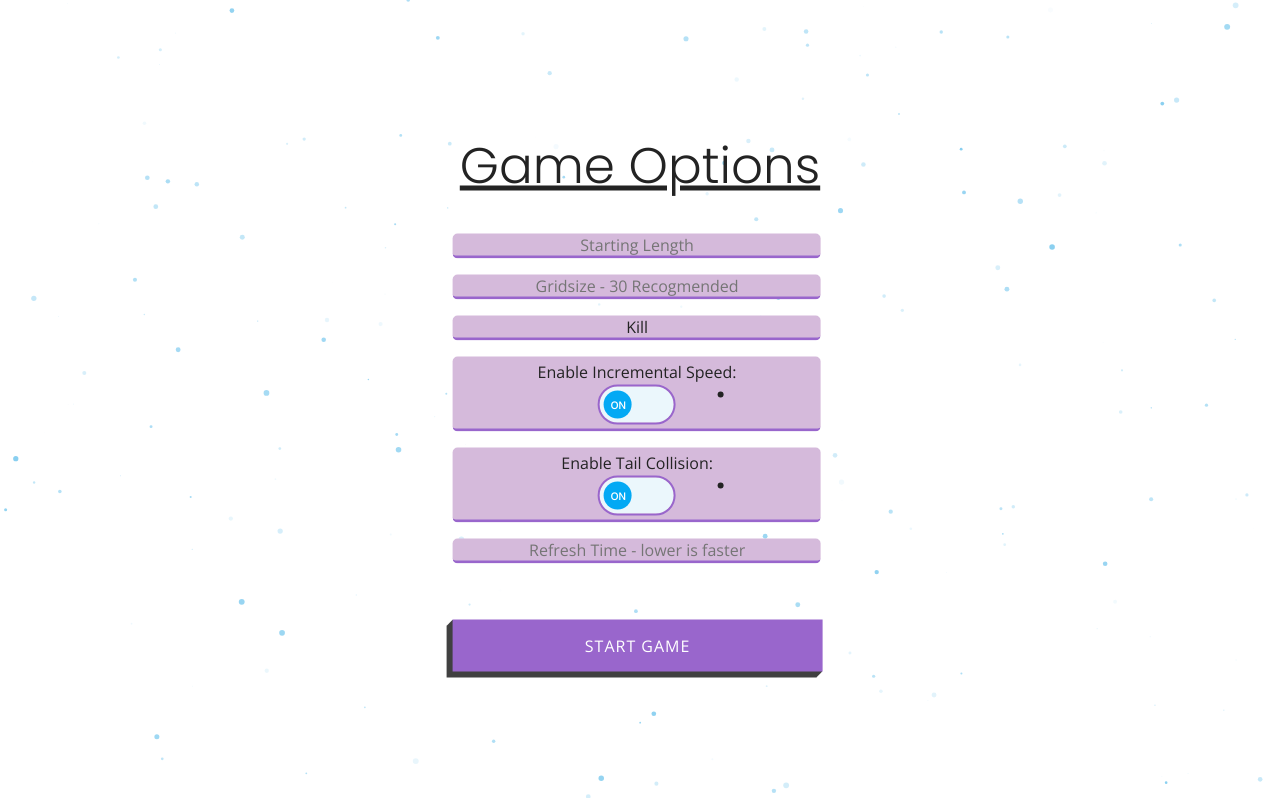
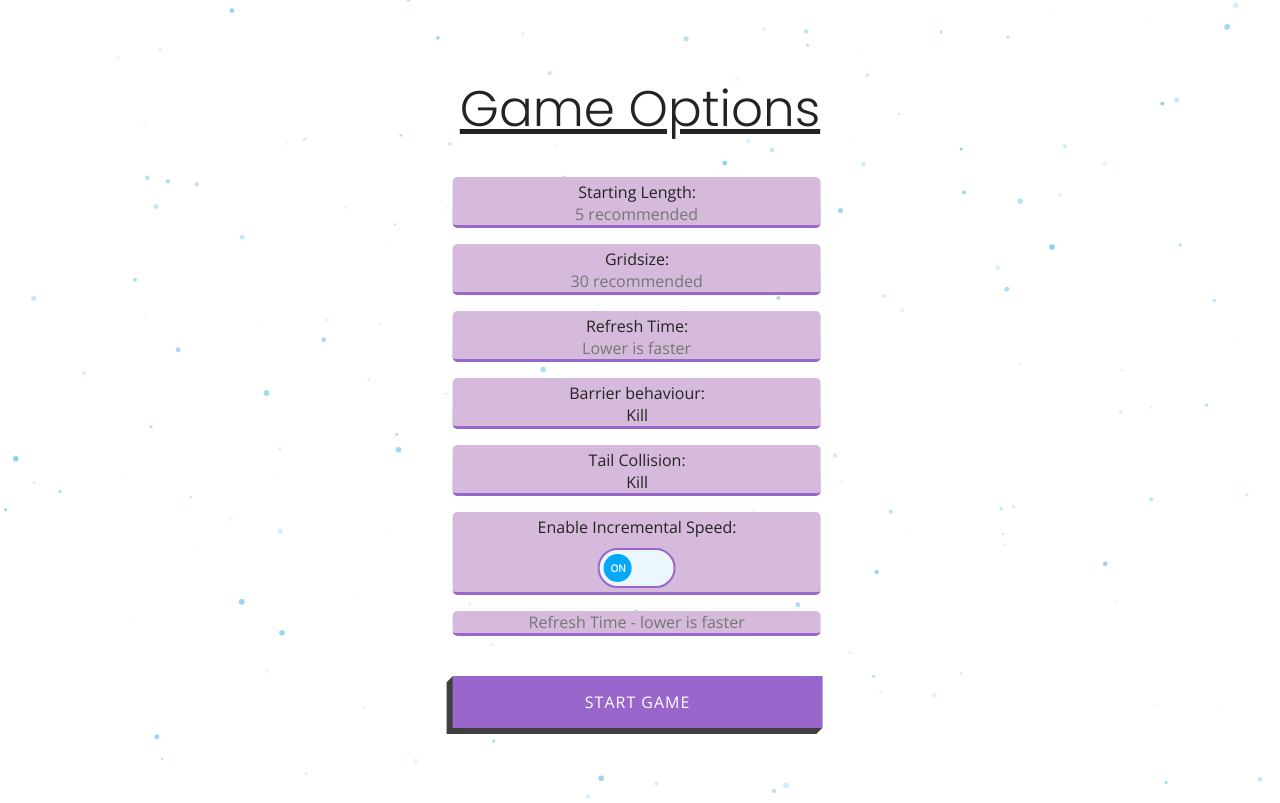
Before and after one commit to noahlavelle/Snek-2.0, a plain HTML site: page index.html in a window 1280 px wide. Both pictures are taken after a click on the link "SINGLE PLAYER". Drawn offline with nearby package versions, Linux system fonts and the light colour scheme.

Commit message:
Re-styled game options

```diff
--- a/index.html
+++ b/index.html
@@ -24,8 +24,7 @@
       <div id="options">
         <h1 class="sub">Options</h1>
         <div class="switch-wrapper">Animated Particle Background:
-          <li class="switch-pad"></li>
-          <div class="switch r" id="switch">
+          <div class="switch r" id="switch" style="margin-top: 10px;">
             <input type="checkbox" class="checkbox" onclick="particlesTrigger(true)">
             <div class="knobs"></div>
             <div class="layer"></div>
@@ -42,35 +41,40 @@
 
       <div id="singleplayer-options">
         <h1 class="sub">Game Options</h1>
-        <input id="opt-startinglength" type="number" placeholder="Starting Length" min="1"></input> <br>
-        <input id="opt-gridsize" type="number" placeholder="Gridsize - 30 Recogmended" min="1"></input> <br>
+        <div class="input-wrapper">Starting Length:
+          <input id="opt-startinglength" type="number" placeholder="5 recommended" min="1"></input> <br> </div>
+        <div class="input-wrapper">Gridsize:
+          <input id="opt-gridsize" type="number" placeholder="30 recommended" min="1"></input> <br> </div>
+        <div class="input-wrapper">Refresh Time:
+          <input id="opt-speed" type="number" placeholder="Lower is faster" min="1"></input> <br>
+        </div>
+        <div class="input-wrapper">Barrier behaviour:
           <select id="barriers-select">
             <option>Kill</option>
             <option>Link</option>
             <option>Rebound & Damage</option>
             <option>Rebound</option>
+          </select> <br>
+        </div>
+        <div class="input-wrapper">Tail Collision:
+          <select id="tail-collision">
+            <option>Kill</option>
+            <option>Damage</option>
+            <option>Nothing</option>
           </select>
+        </div>
 
         <div class="switch-wrapper">Enable Incremental Speed:
-          <li class="switch-pad"></li>
-          <div class="switch r" id="switch">
+          <div class="switch r" id="switch" style="margin-top: 10px;">
             <input type="checkbox" class="checkbox" id="opt-incrementalspeed">
             <div class="knobs"></div>
             <div class="layer"></div>
           </div>
         </div>
 
-        <div class="switch-wrapper">Enable Tail Collision:
-          <li class="switch-pad"></li>
-          <div class="switch r" id="switch">
-            <input type="checkbox" class="checkbox" id="opt-tailcollision">
-            <div class="knobs"></div>
-            <div class="layer"></div>
-          </div>
-        </div>
-
         <input id="opt-speed" type="number" placeholder="Refresh Time - lower is faster" min="1"></input> <br>
-        <a onclick="transition('singleplayer-options', 'game-container'); createGame('single')" class="btn btn-back" onclick="createGame(single)">Start Game</a>
+        <a onclick="transition('singleplayer-options', 'game-container'); createGame('single')" class="btn btn-back"
+          onclick="createGame(single)">Start Game</a>
       </div>
 
 
--- a/js/barriers.js
+++ b/js/barriers.js
@@ -35,7 +35,6 @@ function barriers(game, action, length) {
 function invun(game) {
     game.tailCollision = false;
     game.snakeColor = '#fff';
-
     setInterval(() => {
         game.tailCollision = true;
         game.snakeColor = $('#btn-single').css('background-color');
--- a/scss/objects.scss
+++ b/scss/objects.scss
@@ -19,27 +19,32 @@
     width: 20em;
     font-family: 'Open Sans', sans-serif;
     margin-right: 0.3em;
+
     &.btn-back {
       text-align: center;
     }
   }
+
   .btn:hover {
     top: 3px;
     left: -3px;
     box-shadow: -3px 3px 0 var(--btnShadow);
   }
+
   .btn:hover::after {
     top: 1px;
     left: -2px;
     width: 4px;
     height: 4px;
   }
+
   .btn:hover::before {
     bottom: -2px;
     right: 1px;
     width: 4px;
     height: 4px;
   }
+
   .btn::after {
     transition: all 0.15s linear 0s;
     content: "";
@@ -52,6 +57,7 @@
     transform: rotate(45deg);
     z-index: -1;
   }
+
   .btn::before {
     transition: all 0.15s linear 0s;
     content: "";
@@ -74,10 +80,12 @@
     left: -6px;
     box-shadow: none;
   }
+
   a:active.btn:before {
     bottom: 1px;
     right: 1px;
   }
+
   a:active.btn:after {
     top: 1px;
     left: 1px;
@@ -94,7 +102,6 @@ select {
     -moz-appearance: none;
     text-indent: 1px;
     text-overflow: '';
-  margin-bottom: 1em;
     color: var(--color);
     background-color: var(--fieldColor);
   }
@@ -108,15 +115,13 @@ input {
     border-radius: 5px;
     -webkit-appearance: none;
     -moz-appearance: none;
-  text-indent: 1px;
     text-overflow: '';
-  margin-bottom: 1em;
     color: var(--color);
     background-color: var(--fieldColor);
   }
 
   input[type=number] {
-  -moz-appearance:textfield;
+    -moz-appearance: textfield;
   }
 
   input[type=number]::-webkit-inner-spin-button,
@@ -127,19 +132,17 @@ input[type=number]::-webkit-outer-spin-button {
 
   //Switch
 
-*
-{
+  * {
     user-select: none;
-    -webkit-tap-highlight-color:transparent;
+    -webkit-tap-highlight-color: transparent;
   }
 
-*:focus
-{
+  *:focus {
     outline: none;
   }
 
-.knobs, .layer
-{
+  .knobs,
+  .layer {
     position: absolute;
     top: 0;
     right: 0;
@@ -147,8 +150,7 @@ input[type=number]::-webkit-outer-spin-button {
     left: 0;
   }
 
-.switch
-{
+  .switch {
     position: relative;
     top: 50%;
     width: 74px;
@@ -158,13 +160,12 @@ input[type=number]::-webkit-outer-spin-button {
     border: 2px solid var(--btn);
   }
 
-.switch.r, .switch.r .layer
-{
+  .switch.r,
+  .switch.r .layer {
     border-radius: 100px;
   }
 
-.checkbox
-{
+  .checkbox {
     position: relative;
     width: 100%;
     height: 100%;
@@ -175,21 +176,18 @@ input[type=number]::-webkit-outer-spin-button {
     z-index: 3;
   }
 
-.knobs
-{
+  .knobs {
     z-index: 2;
   }
 
-.layer
-{
+  .layer {
     width: 100%;
     background-color: #ebf7fc;
     transition: 0.3s ease all;
     z-index: 1;
   }
 
-#switch .knobs:before
-{
+  #switch .knobs:before {
     content: 'ON';
     position: absolute;
     top: 4px;
@@ -207,25 +205,25 @@ input[type=number]::-webkit-outer-spin-button {
     transition: 0.3s ease all, left 0.3s cubic-bezier(0.18, 0.89, 0.35, 1.15);
   }
 
-#switch .checkbox:active + .knobs:before
-{
+  #switch .checkbox:active+.knobs:before {
     width: 46px;
     border-radius: 100px;
   }
 
-#switch .checkbox:checked:active + .knobs:before
-{
+  #switch .checkbox:checked:active+.knobs:before {
     margin-left: -26px;
   }
 
-#switch .checkbox:checked + .knobs:before
-{
+  #switch .checkbox:checked+.knobs:before {
     content: 'OFF';
     left: 42px;
     background-color: #F44336;
   }
 
-#switch .checkbox:checked ~ .layer
-{
+  #switch .checkbox:checked~.layer {
     background-color: #fcebeb;
   }
+
+  .switch-pad {
+    margin-top: 30px;
+  }
--- a/scss/style.scss
+++ b/scss/style.scss
@@ -52,6 +52,23 @@ html[data-theme='Banana'] {
   --particlesColor: #FFBD07;
 }
 
+.input-wrapper {
+  width: 23em;
+  padding: 0.25em 0 0 0;
+  text-align: center;
+  font: inherit;
+  border: none;
+  border-radius: 5px;
+  -webkit-appearance: none;
+  -moz-appearance: none;
+  text-indent: 1px;
+  text-overflow: '';
+  margin-bottom: 1em;
+  color: var(--color);
+  background-color: var(--fieldColor);
+
+}
+
 .switch-wrapper {
   width: 23em;
   padding: 0.25em 0 0.25em 0;
@@ -69,11 +86,6 @@ html[data-theme='Banana'] {
   background-color: var(--fieldColor);
 
 }
-
-.switch-pad {
-  margin-left: 50%;
-}
-
 
 h1 {
   font-family: 'Poppins', sans-serif;
```
Also changed, not shown: css/objects.css, css/objects.min.css, css/style.css, css/style.min.css. Lines whose indentation alone changed are shown as unchanged.
